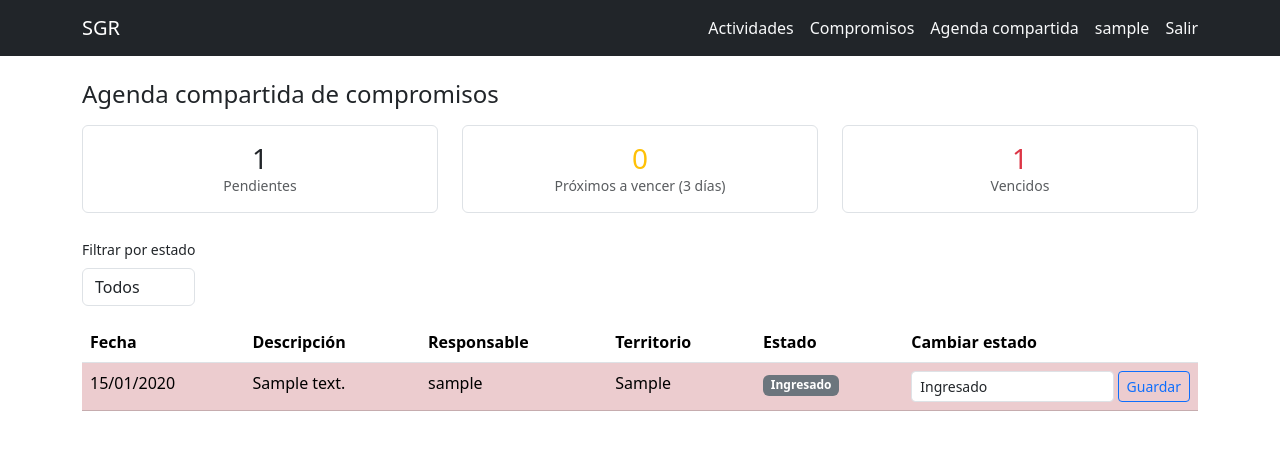
After one commit to gomez-gb/Proyecto-SGR, a Django app: page /compromisos/agenda/ in a window 1280 px wide. The commit adds this page. Shown: the top 450 px of the page. Run offline with Django 5.2, Linux system fonts and the light colour scheme; a user stored in the database is signed in; tables that the repository leaves empty hold one stand-in row (values such as "Sample post").

Commit message:
HU-12/13/14 + base de trazabilidad (Ley 21459, RF-036, RNF-008)
- Modelo Auditoria (ya definido en el Diagrama de Clases de la U2,
  ahora implementado): usuario, evento, origen, fecha, entidad
  afectada, id de registro, valor anterior/nuevo
- helper registrar_evento() para loguear desde cualquier vista
- Auditoria es de solo lectura en el admin (ni superusuario puede
  editarla/borrarla) - corresponde directo a RNF-008 'protegidos
  contra alteracion'
- Se audita: alta de Actividad, decision de Validacion, cambio de
  estado de Compromiso
- HU-12 Agenda compartida: vista con TODOS los compromisos (no solo
  los propios), con filtro por estado
- HU-14 Seguimiento: resumen de pendientes/proximos a vencer (3 dias)
  /vencidos en la misma pantalla
- HU-13 Actualizacion de estados: formulario inline en la agenda,
  transicion valida y queda registrada en Auditoria con autor/fecha
- 4 pruebas nuevas (11 en total): agenda muestra compromisos de
  otros, cambio de estado genera auditoria correcta, verificador
  bloqueado de la agenda, aprobar evidencia genera auditoria

```diff
--- a/operacion/models.py
+++ b/operacion/models.py
@@ -95,3 +95,35 @@ class Compromiso(models.Model):
 
     def __str__(self):
         return f"Compromiso #{self.pk} — {self.descripcion}"
+
+
+class Auditoria(models.Model):
+    """Trazabilidad de cambios (RF-036, RNF-008, Ley 21459) — ya estaba en el Diagrama de Clases de la U2."""
+
+    usuario = models.ForeignKey(settings.AUTH_USER_MODEL, on_delete=models.PROTECT, verbose_name="Usuario")
+    evento = models.CharField(max_length=100, verbose_name="Evento")
+    origen = models.CharField(max_length=50, verbose_name="Origen")
+    fecha = models.DateTimeField(auto_now_add=True, verbose_name="Fecha")
+    entidad_afectada = models.CharField(max_length=50, verbose_name="Entidad afectada")
+    id_registro = models.CharField(max_length=20, verbose_name="ID del registro")
+    valor_anterior = models.CharField(max_length=255, blank=True, verbose_name="Valor anterior")
+    valor_nuevo = models.CharField(max_length=255, blank=True, verbose_name="Valor nuevo")
+
+    class Meta:
+        verbose_name_plural = "Auditorías"
+        ordering = ["-fecha"]
+
+    def __str__(self):
+        return f"{self.fecha:%d/%m/%Y %H:%M} — {self.evento} ({self.entidad_afectada} #{self.id_registro})"
+
+
+def registrar_evento(usuario, evento, origen, entidad_afectada, id_registro, valor_anterior="", valor_nuevo=""):
+    return Auditoria.objects.create(
+        usuario=usuario,
+        evento=evento,
+        origen=origen,
+        entidad_afectada=entidad_afectada,
+        id_registro=str(id_registro),
+        valor_anterior=str(valor_anterior),
+        valor_nuevo=str(valor_nuevo),
+    )
--- /dev/null
+++ b/operacion/templates/operacion/agenda_compartida.html
@@ -0,0 +1,72 @@
+{% extends "operacion/base.html" %}
+{% block titulo %}Agenda compartida{% endblock %}
+{% block contenido %}
+<h1 class="h4 mb-3">Agenda compartida de compromisos</h1>
+
+<div class="row mb-4">
+    <div class="col-md-4">
+        <div class="border rounded p-3 text-center">
+            <div class="h3 m-0">{{ resumen.pendientes }}</div>
+            <div class="text-muted small">Pendientes</div>
+        </div>
+    </div>
+    <div class="col-md-4">
+        <div class="border rounded p-3 text-center">
+            <div class="h3 m-0 text-warning">{{ resumen.proximos_a_vencer }}</div>
+            <div class="text-muted small">Próximos a vencer (3 días)</div>
+        </div>
+    </div>
+    <div class="col-md-4">
+        <div class="border rounded p-3 text-center">
+            <div class="h3 m-0 text-danger">{{ resumen.vencidos }}</div>
+            <div class="text-muted small">Vencidos</div>
+        </div>
+    </div>
+</div>
+
+<form method="get" class="mb-3 d-flex gap-2 align-items-end">
+    <div>
+        <label class="form-label small">Filtrar por estado</label>
+        <select name="estado" class="form-control" onchange="this.form.submit()">
+            <option value="">Todos</option>
+            {% for valor, etiqueta in estados %}
+            <option value="{{ valor }}" {% if estado_filtro == valor %}selected{% endif %}>{{ etiqueta }}</option>
+            {% endfor %}
+        </select>
+    </div>
+</form>
+
+{% if compromisos %}
+<div class="table-responsive">
+<table class="table table-striped">
+    <thead>
+        <tr><th>Fecha</th><th>Descripción</th><th>Responsable</th><th>Territorio</th><th>Estado</th><th>Cambiar estado</th></tr>
+    </thead>
+    <tbody>
+        {% for compromiso in compromisos %}
+        <tr class="{% if compromiso.esta_vencido %}table-danger{% endif %}">
+            <td>{{ compromiso.fecha_compromiso|date:"d/m/Y" }}</td>
+            <td>{{ compromiso.descripcion|truncatechars:50 }}</td>
+            <td>{{ compromiso.responsable.username }}</td>
+            <td>{{ compromiso.territorio }}</td>
+            <td><span class="badge bg-secondary">{{ compromiso.get_estado_display }}</span></td>
+            <td>
+                <form method="post" action="{% url 'operacion:actualizar_estado_compromiso' compromiso.pk %}" class="d-flex gap-1">
+                    {% csrf_token %}
+                    <select name="estado" class="form-control form-control-sm">
+                        {% for valor, etiqueta in estados %}
+                        <option value="{{ valor }}" {% if compromiso.estado == valor %}selected{% endif %}>{{ etiqueta }}</option>
+                        {% endfor %}
+                    </select>
+                    <button class="btn btn-sm btn-outline-primary" type="submit">Guardar</button>
+                </form>
+            </td>
+        </tr>
+        {% endfor %}
+    </tbody>
+</table>
+</div>
+{% else %}
+<p class="text-muted">No hay compromisos registrados.</p>
+{% endif %}
+{% endblock %}
--- a/operacion/templates/operacion/base.html
+++ b/operacion/templates/operacion/base.html
@@ -15,6 +15,7 @@
             {% if user.perfil.rol == "FUNCIONARIO" %}
             <a class="nav-link text-light" href="{% url 'operacion:lista_actividades' %}">Actividades</a>
             <a class="nav-link text-light" href="{% url 'operacion:lista_compromisos' %}">Compromisos</a>
+            <a class="nav-link text-light" href="{% url 'operacion:agenda_compartida' %}">Agenda compartida</a>
             {% elif user.perfil.rol == "VERIFICADOR" %}
             <a class="nav-link text-light" href="{% url 'operacion:lista_pendientes_validacion' %}">Validaciones</a>
             {% endif %}
--- a/operacion/urls.py
+++ b/operacion/urls.py
@@ -12,6 +12,8 @@ urlpatterns = [
     path("actividades/<int:pk>/evidencia/", views.subir_evidencia, name="subir_evidencia"),
     path("compromisos/", views.lista_compromisos, name="lista_compromisos"),
     path("compromisos/nuevo/", views.registrar_compromiso, name="registrar_compromiso"),
+    path("compromisos/agenda/", views.agenda_compartida, name="agenda_compartida"),
+    path("compromisos/<int:pk>/estado/", views.actualizar_estado_compromiso, name="actualizar_estado_compromiso"),
     path("validaciones/", views.lista_pendientes_validacion, name="lista_pendientes_validacion"),
     path("validaciones/<int:pk>/", views.validar_evidencia, name="validar_evidencia"),
 ]
--- a/operacion/views.py
+++ b/operacion/views.py
@@ -1,3 +1,4 @@
+import datetime
 from functools import wraps
 
 from django.contrib import messages
@@ -6,9 +7,10 @@ from django.core.exceptions import PermissionDenied
 from django.http import JsonResponse
 from django.shortcuts import get_object_or_404, redirect, render
 from django.urls import reverse
+from django.utils import timezone
 
 from .forms import ActividadForm, CompromisoForm, EvidenciaForm, ValidacionForm
-from .models import Actividad, Compromiso, Evidencia, Perfil
+from .models import Actividad, Compromiso, Evidencia, Perfil, registrar_evento
 
 
 def _requiere_rol(rol_requerido):
@@ -55,6 +57,14 @@ def registrar_actividad(request):
             evidencia.actividad = actividad
             evidencia.estado_revision = "pendiente"
             evidencia.save()
+            registrar_evento(
+                usuario=request.user,
+                evento="alta",
+                origen="registrar_actividad",
+                entidad_afectada="Actividad",
+                id_registro=actividad.pk,
+                valor_nuevo=actividad.estado,
+            )
             destino = reverse("operacion:detalle_actividad", args=[actividad.pk])
             if _es_ajax(request):
                 return JsonResponse({"redirect": destino})
@@ -127,6 +137,61 @@ def lista_compromisos(request):
     return render(request, "operacion/lista_compromisos.html", {"compromisos": compromisos})
 
 
+@requiere_funcionario
+def agenda_compartida(request):
+    """HU-12 (agenda compartida) + HU-14 (seguimiento): todos los compromisos, no solo los propios."""
+    compromisos = Compromiso.objects.select_related("responsable").order_by("fecha_compromiso")
+
+    estado = request.GET.get("estado")
+    if estado:
+        compromisos = compromisos.filter(estado=estado)
+
+    hoy = timezone.localdate()
+    proximos_dias = 3
+    resumen = {
+        "pendientes": compromisos.exclude(estado=Compromiso.Estado.REALIZADO).count(),
+        "proximos_a_vencer": compromisos.filter(
+            fecha_compromiso__gte=hoy,
+            fecha_compromiso__lte=hoy + datetime.timedelta(days=proximos_dias),
+        )
+        .exclude(estado=Compromiso.Estado.REALIZADO)
+        .count(),
+        "vencidos": compromisos.filter(fecha_compromiso__lt=hoy).exclude(estado=Compromiso.Estado.REALIZADO).count(),
+    }
+    return render(
+        request,
+        "operacion/agenda_compartida.html",
+        {"compromisos": compromisos, "resumen": resumen, "estados": Compromiso.Estado.choices, "estado_filtro": estado},
+    )
+
+
+@requiere_funcionario
+def actualizar_estado_compromiso(request, pk):
+    """HU-13: transición controlada de estados, con historial en Auditoria."""
+    compromiso = get_object_or_404(Compromiso, pk=pk)
+    if request.method == "POST":
+        nuevo_estado = request.POST.get("estado")
+        estados_validos = dict(Compromiso.Estado.choices)
+        if nuevo_estado in estados_validos:
+            estado_anterior = compromiso.estado
+            if estado_anterior != nuevo_estado:
+                compromiso.estado = nuevo_estado
+                compromiso.save()
+                registrar_evento(
+                    usuario=request.user,
+                    evento="cambio_estado",
+                    origen="actualizar_estado_compromiso",
+                    entidad_afectada="Compromiso",
+                    id_registro=compromiso.pk,
+                    valor_anterior=estado_anterior,
+                    valor_nuevo=nuevo_estado,
+                )
+                messages.success(request, f"Compromiso #{compromiso.pk}: {estados_validos[nuevo_estado]}.")
+        else:
+            messages.error(request, "Estado inválido.")
+    return redirect("operacion:agenda_compartida")
+
+
 @requiere_verificador
 def lista_pendientes_validacion(request):
     evidencias = (
@@ -148,6 +213,7 @@ def validar_evidencia(request, pk):
     if request.method == "POST":
         form = ValidacionForm(request.POST)
         if form.is_valid():
+            estado_anterior = evidencia.estado_revision
             validacion = form.save(commit=False)
             validacion.evidencia = evidencia
             validacion.verificador = request.user
@@ -164,6 +230,15 @@ def validar_evidencia(request, pk):
                 evidencia.actividad.estado = "correccion_solicitada"
             evidencia.save()
             evidencia.actividad.save()
+            registrar_evento(
+                usuario=request.user,
+                evento="validacion",
+                origen="validar_evidencia",
+                entidad_afectada="Evidencia",
+                id_registro=evidencia.pk,
+                valor_anterior=estado_anterior,
+                valor_nuevo=evidencia.estado_revision,
+            )
 
             messages.success(request, f"Evidencia {evidencia.codigo}: {validacion.get_decision_display()}.")
             return redirect("operacion:lista_pendientes_validacion")
```
Also changed, not shown: operacion/admin.py (+17 -1 lines), operacion/tests.py (+57 -1 lines), operacion/migrations/0003_auditoria.py (added).
